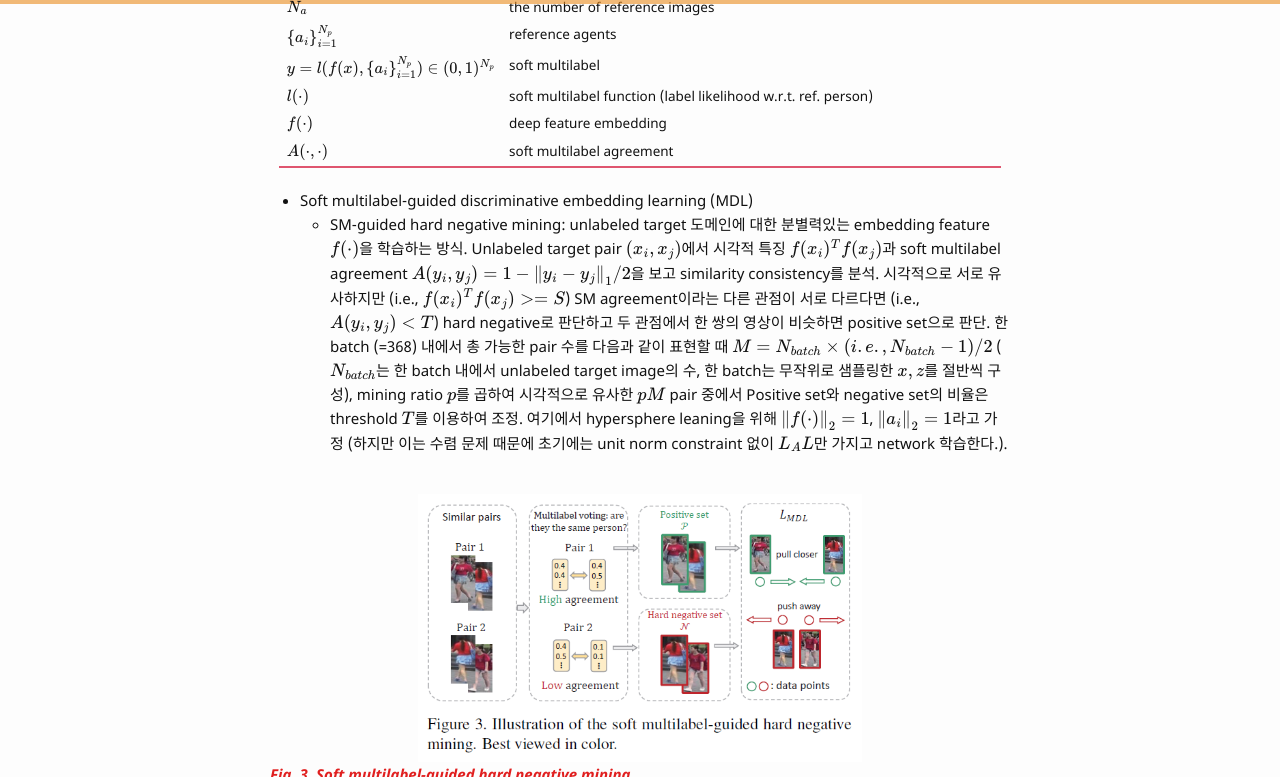
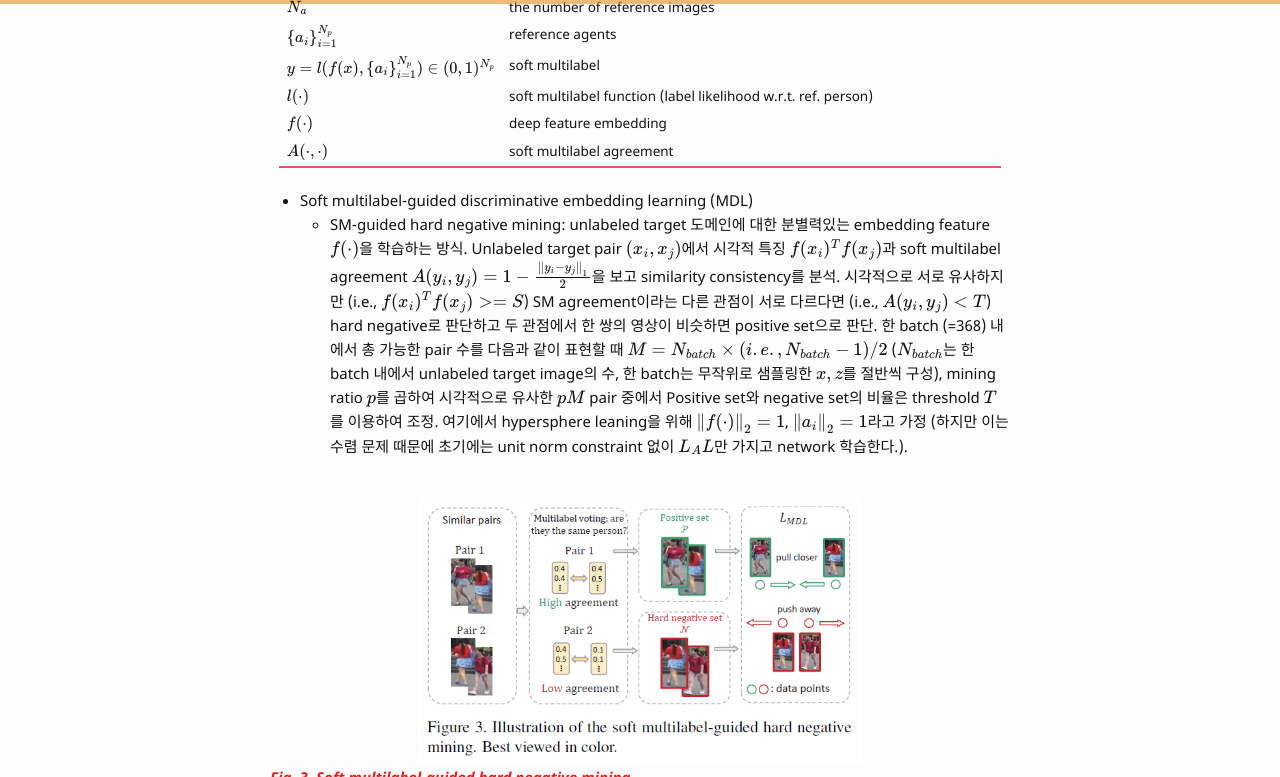
Before and after one commit to bismex/bismex.github.io, a Jekyll site: the page built from _posts/2019-07-03-MAR.md, in a window 1280 px wide and 900 px high, scrolled down 2460 px, cut to the strip 0-777 px from the top of the window. Built offline with Jekyll 4.4.1, drawn with Linux system fonts in a browser that asks for light colours; formulas are drawn with MathJax 3.

Commit message:
Update 2019-07-03-MAR.md

```diff
--- a/_posts/2019-07-03-MAR.md
+++ b/_posts/2019-07-03-MAR.md
@@ -79,7 +79,7 @@
 | ---------- | ---------- |
 
 - Soft multilabel-guided discriminative embedding learning (MDL)
-  - SM-guided hard negative mining: unlabeled target 도메인에 대한 분별력있는 embedding feature $$f(\cdot)$$을 학습하는 방식. Unlabeled target pair $$(x_i, x_j)$$에서 시각적 특징 $$f(x_i)^T f(x_j)$$과 soft multilabel agreement $$A(y_i, y_j)=1-{\left \| y_i - y_j \right \|_1}/2$$을 보고 similarity consistency를 분석. 시각적으로 서로 유사하지만 (i.e., $$f(x_i)^T f(x_j)>=S$$) SM agreement이라는 다른 관점이 서로 다르다면 (i.e., $$A(y_i, y_j)<T$$) hard negative로 판단하고 두 관점에서 한 쌍의 영상이 비슷하면 positive set으로 판단. 한 batch (=368) 내에서 총 가능한 pair 수를 다음과 같이 표현할 때 $$M=N_{batch} \times (i.e., N_{batch} - 1 )/2$$ ($$N_{batch}$$는 한 batch 내에서 unlabeled target image의 수, 한 batch는 무작위로 샘플링한 $$x, z$$를 절반씩 구성), mining ratio $$p$$를 곱하여 시각적으로 유사한 $$pM$$ pair 중에서 Positive set와 negative set의 비율은 threshold $$T$$를 이용하여 조정. 여기에서 hypersphere leaning을 위해 $$\left \| f(\cdot) \right \|_2=1$$, $$\left \| a_i \right \|_2=1$$라고 가정 (하지만 이는 수렴 문제 때문에 초기에는 unit norm constraint 없이 $$L_AL$$만 가지고 network 학습한다.).
+  - SM-guided hard negative mining: unlabeled target 도메인에 대한 분별력있는 embedding feature $$f(\cdot)$$을 학습하는 방식. Unlabeled target pair $$(x_i, x_j)$$에서 시각적 특징 $$f(x_i)^T f(x_j)$$과 soft multilabel agreement $$A(y_i, y_j)=1-\frac{\left \| y_i - y_j \right \|_1}{2}$$을 보고 similarity consistency를 분석. 시각적으로 서로 유사하지만 (i.e., $$f(x_i)^T f(x_j)>=S$$) SM agreement이라는 다른 관점이 서로 다르다면 (i.e., $$A(y_i, y_j)<T$$) hard negative로 판단하고 두 관점에서 한 쌍의 영상이 비슷하면 positive set으로 판단. 한 batch (=368) 내에서 총 가능한 pair 수를 다음과 같이 표현할 때 $$M=N_{batch} \times (i.e., N_{batch} - 1 )/2$$ ($$N_{batch}$$는 한 batch 내에서 unlabeled target image의 수, 한 batch는 무작위로 샘플링한 $$x, z$$를 절반씩 구성), mining ratio $$p$$를 곱하여 시각적으로 유사한 $$pM$$ pair 중에서 Positive set와 negative set의 비율은 threshold $$T$$를 이용하여 조정. 여기에서 hypersphere leaning을 위해 $$\left \| f(\cdot) \right \|_2=1$$, $$\left \| a_i \right \|_2=1$$라고 가정 (하지만 이는 수렴 문제 때문에 초기에는 unit norm constraint 없이 $$L_AL$$만 가지고 network 학습한다.).
 
 
 
```
